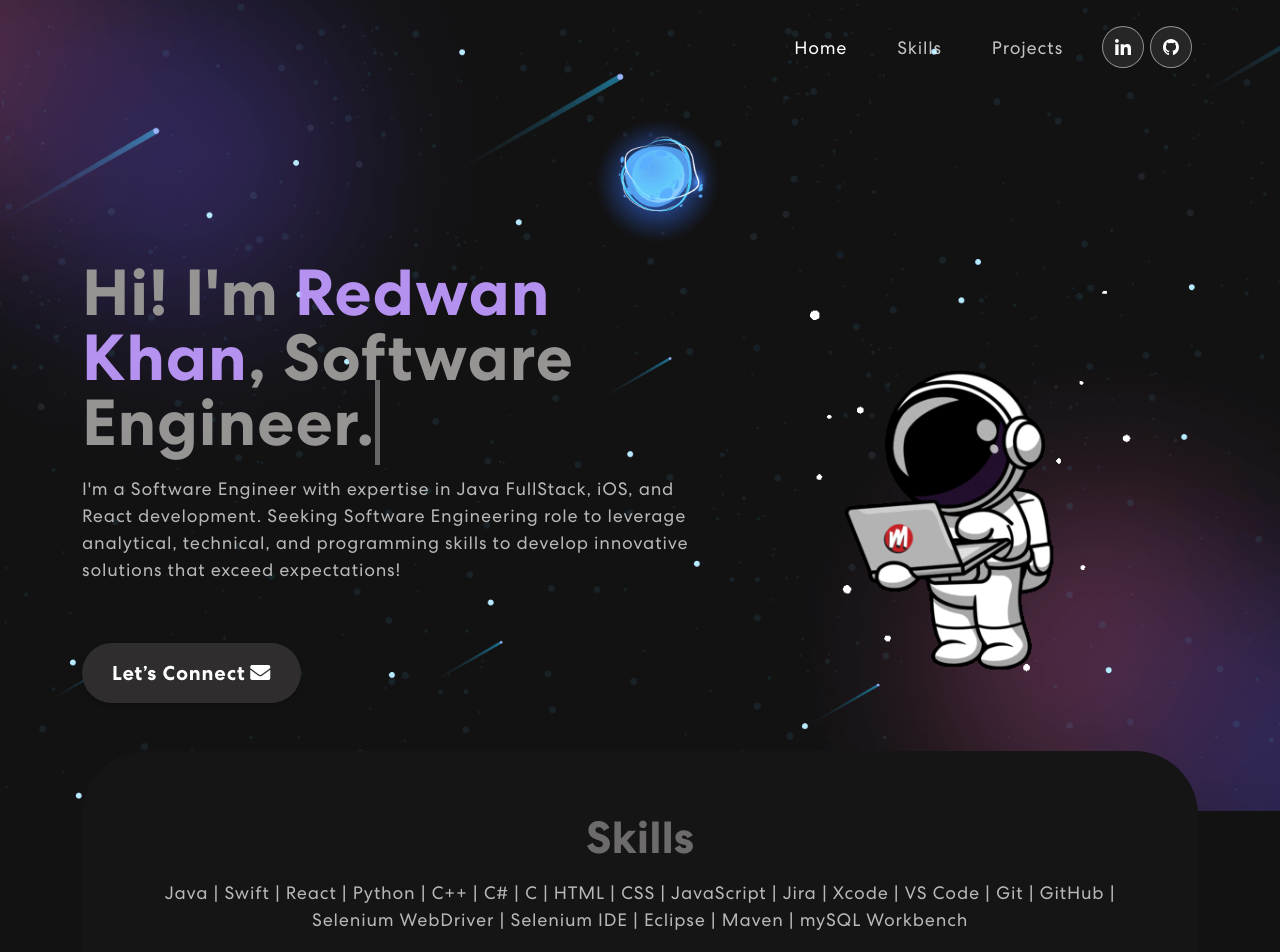
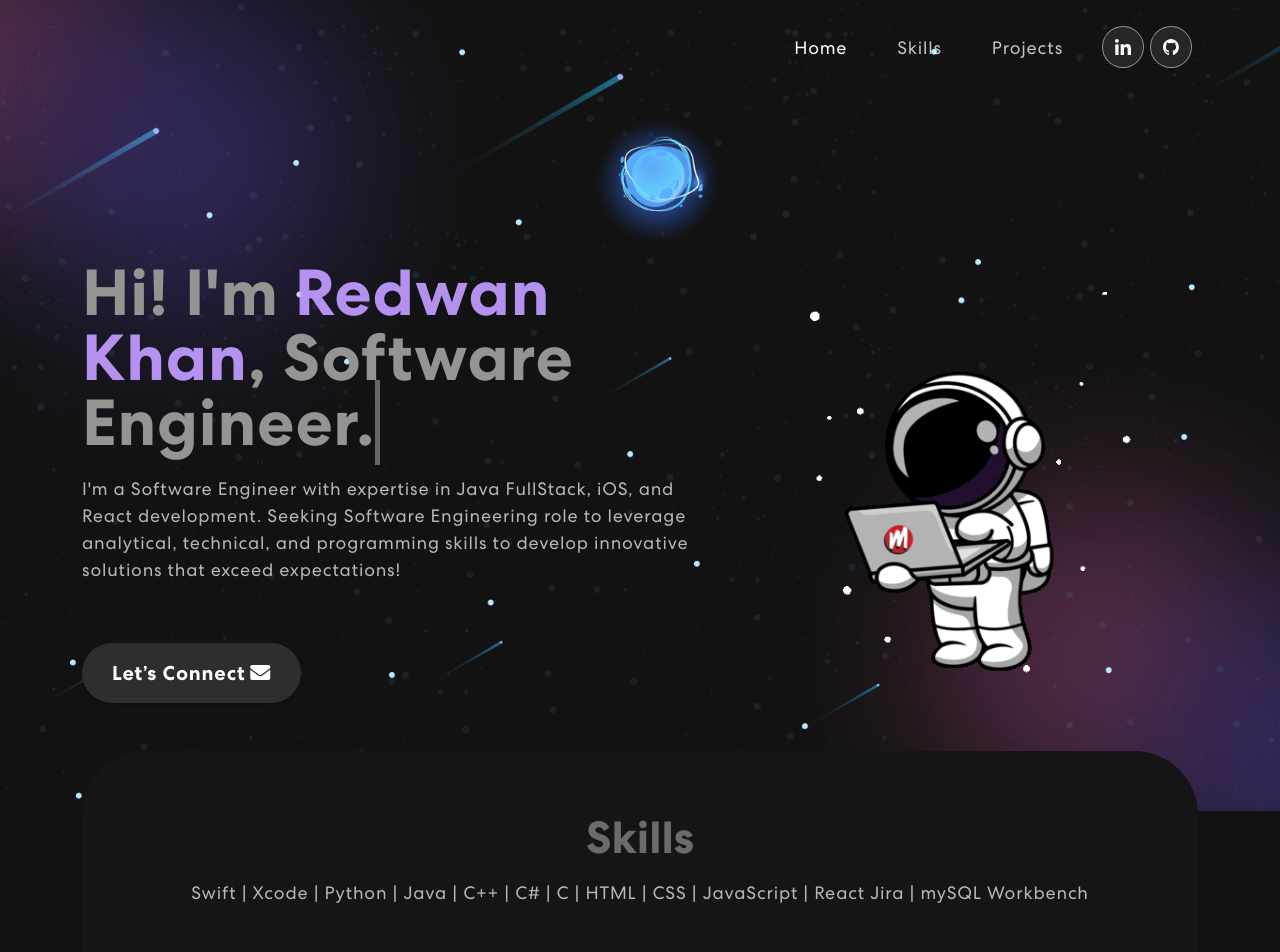
Before and after one commit to redwan528/personal-portfolio, a React (Create React App) app: page / in a window 1280 px wide. Shown: the top 952 px of the page. Built offline with nearby package versions, Linux system fonts and the light colour scheme.

Commit message:
added new project

```diff
--- a/src/components/Projects.js
+++ b/src/components/Projects.js
@@ -1,7 +1,7 @@
 import { Container, Row, Col, Tab, Nav } from "react-bootstrap";
 import { ProjectCard } from "./ProjectCard";
 import projImg1 from "../assets/img/Twitter-Dark-Mode.jpg";
-import projImg2 from "../assets/img/4k insta.jpg";
+import projImg2 from "../assets/img/RememberAppIconColorBackground.png";
 import projImg3 from "../assets/img/Optimized-rawdah.png";
 import colorSharp2 from "../assets/img/color-sharp2.png";
 import 'animate.css';
@@ -17,10 +17,10 @@ export const Projects = () => {
       linkURL: "https://github.com/redwan528/Twitter-Mock-Up"
     },
     {
-      title: "Instagram Clone",
-      description: "Developed an Instagram clone iOS application with a custom Parse backend, enabling users to post photos, upload profile picture, view a global photos feed, post comments, and stay logged in across restarts.",
+      title: "Remember",
+      description: "a fun emoji matching card game! (No data of any kind is collected, shared, or stored)",
       imgUrl: projImg2,
-      linkURL: "https://github.com/redwan528/Parstagram"
+      linkURL: "https://github.com/redwan528/Remember"
     },
     {
       title: "Rawdah Institute",
--- a/src/components/Skills.js
+++ b/src/components/Skills.js
@@ -35,7 +35,7 @@ export const Skills = () => {
                 <div className="col-12">
                     <div className="skill-bx wow zoomIn">
                         <h2>Skills</h2>
-                        <p>Java | Swift | React | Python | C++ | C# | C | HTML | CSS | JavaScript | Jira | Xcode | VS Code | Git | GitHub | Selenium WebDriver | Selenium IDE | Eclipse | Maven | mySQL Workbench</p>
+                        <p>Swift | Xcode | Python | Java | C++ | C# | C | HTML | CSS | JavaScript | React Jira | mySQL Workbench</p>
                         <Carousel responsive={responsive} infinite={true} className="owl-carousel owl-theme skill-slider">
                             <div className="item">
                                 <img src={meter1} alt="Image" />
```
Also changed, not shown: src/assets/img/RememberAppIconColorBackground.png (added).
